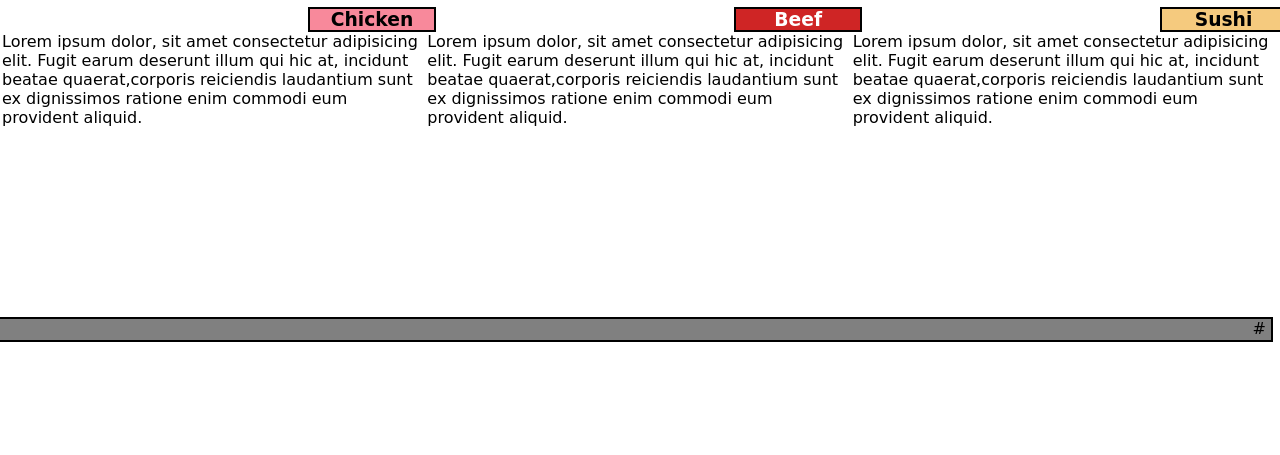
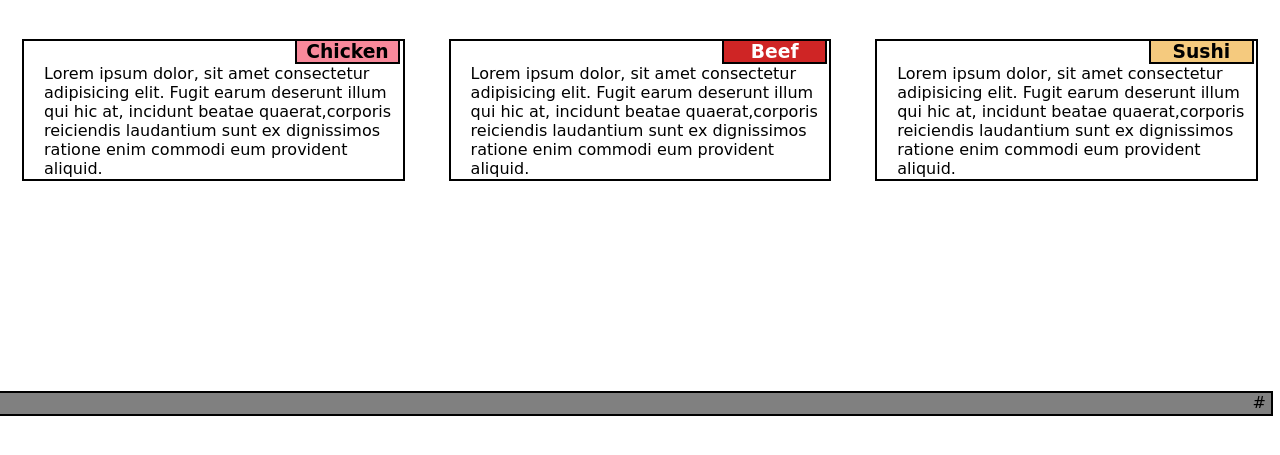
Before and after one commit to shafisyed/week-2-assingnment, a plain HTML site: page index.html in a window 1280 px wide. Shown: the part 69-524 px from the top of the page. Drawn offline with Linux system fonts and the light colour scheme.

Commit message:
changes in html file

```diff
--- a/index.html
+++ b/index.html
@@ -11,7 +11,7 @@
       <h1>Our Menu</h1>
     </header>
     <div class="container">
-      <section class="menu-item">
+      <section class="list-item">
         <div class="section1">
           <h3>Chicken</h3>
           <p>
@@ -22,7 +22,7 @@
           </p>
         </div>
       </section>
-      <section class="menu-item">
+      <section class="list-item">
         <div class="section2">
           <h3>Beef</h3>
           <p>
@@ -33,7 +33,7 @@
           </p>
         </div>
       </section>
-      <section class="menu-item">
+      <section class="list-item">
         <div class="section3">
           <h3>Sushi</h3>
           <p>
```
